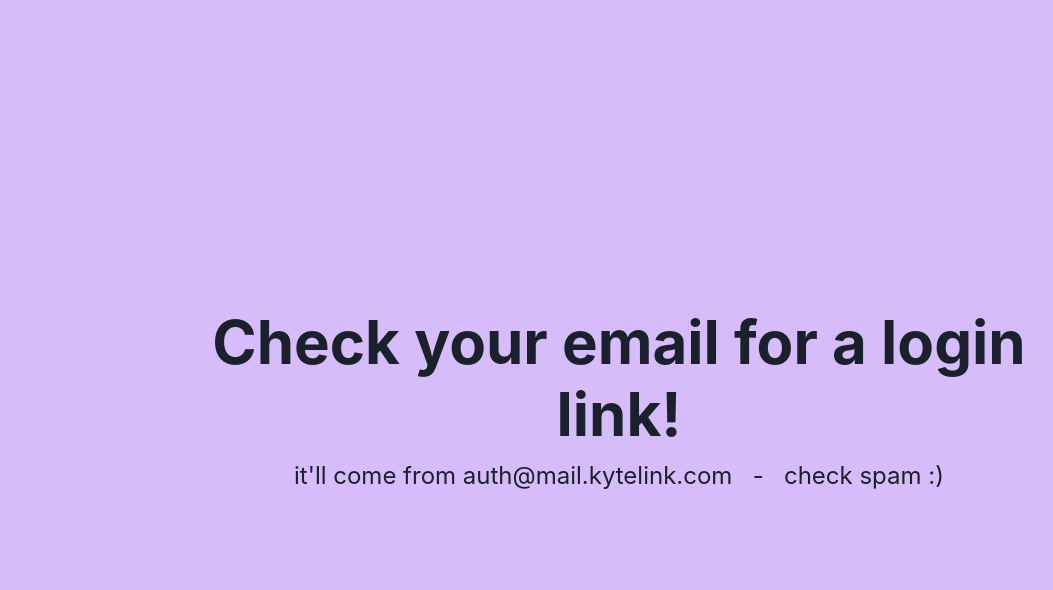
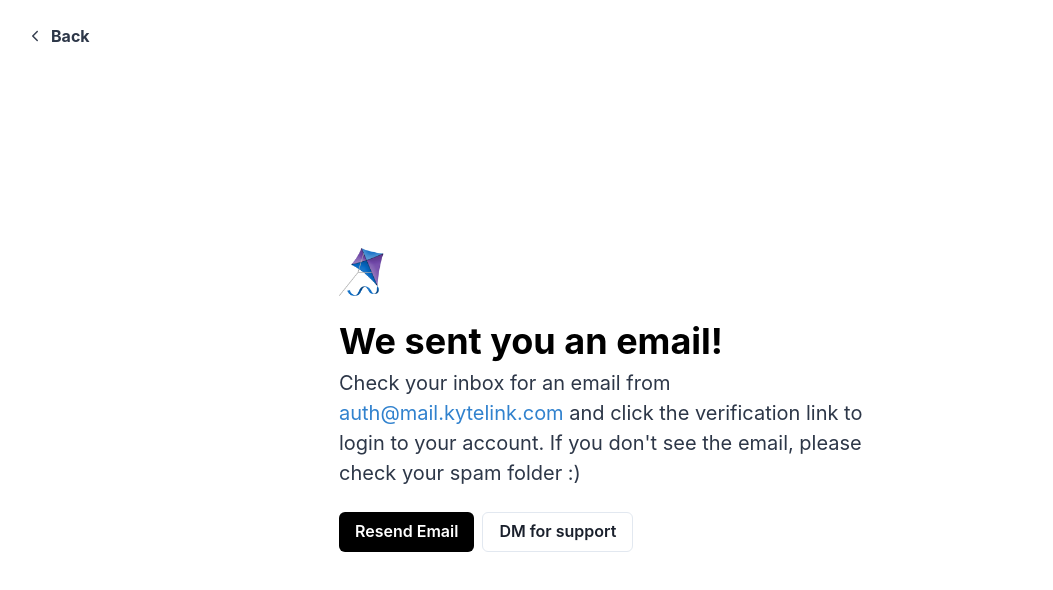
Before and after one commit to aleemrehmtulla/kytelink, a Next.js app: page /auth/verify in a window 1280 px wide. Shown: the top 590 px of the page, without its empty margins (21-1074 px from the left). Built offline with nearby package versions, Linux system fonts and the light colour scheme.

Commit message:
verify email skeleton

```diff
--- a/pages/auth/verify.tsx
+++ b/pages/auth/verify.tsx
@@ -1,16 +1,67 @@
-import { Heading, Text, useBreakpointValue, VStack } from '@chakra-ui/react'
+import { Button, Center, Heading, HStack, Image, Link, Text, VStack, Box } from '@chakra-ui/react'
+import { useRouter } from 'next/router'
+import { IoIosArrowBack } from 'react-icons/io'
 
 const Verify = () => {
-  const isMobile = useBreakpointValue({ base: true, md: false })
+  const router = useRouter()
   return (
-    <VStack bg="purple.200" h="100vh" justifyContent="center" px={4}>
-      <VStack px={{ base: 4, md: 40 }} py={12} rounded="2xl" textAlign="center">
-        <Heading fontSize={{ base: 'md', md: '6xl' }}>Check your email for a login link!</Heading>
-        <Text fontSize={{ base: 'xs', md: '2xl' }}>
-          it'll come from auth@mail.kytelink.com &nbsp; {isMobile ? `` : '-'} &nbsp; check spam :)
-        </Text>
+    <Center h="100vh">
+      <Box
+        pos="absolute"
+        top="0"
+        left="0"
+        px={{ base: 0, md: 8 }}
+        py={4}
+        cursor="pointer"
+        onClick={() => router.back()}
+      >
+        <HStack
+          _hover={{ background: 'gray.100' }}
+          rounded="full"
+          p={2}
+          px={4}
+          transitionDuration="300ms"
+        >
+          <IoIosArrowBack color="#374051" />
+          <Text fontSize="md" fontWeight="bold" color="gray.700">
+            Back
+          </Text>
+        </HStack>
+      </Box>
+      <VStack align="left" spacing={6} w="35rem">
+        <Image src="/logo.png" alt="Kytelink Logo" boxSize="3rem" />
+        <VStack spacing={1} align="left">
+          <Heading fontSize={{ base: '3xl', md: '4xl' }} color="black">
+            We sent you an email!
+          </Heading>
+          <Text fontSize={{ base: 'xs', md: 'xl' }} color="gray.700">
+            Check your inbox for an email from <Link color="blue.500">auth@mail.kytelink.com</Link>{' '}
+            and click the verification link to login to your account. If you don't see the email,
+            please check your spam folder :)
+          </Text>
+        </VStack>
+        <HStack>
+          <Button
+            bg="black"
+            color="white"
+            _hover={{ opacity: 0.8 }}
+            _active={{ opacity: 0.5 }}
+            _focus={{ outline: 'none' }}
+          >
+            Resend Email
+          </Button>
+          <Button
+            _hover={{ opacity: 0.8 }}
+            _active={{ opacity: 0.5 }}
+            _focus={{ outline: 'none' }}
+            onClick={() => router.push('mailto:support@kytelink.com')}
+            variant="outline"
+          >
+            DM for support
+          </Button>
+        </HStack>
       </VStack>
-    </VStack>
+    </Center>
   )
 }
 
```
